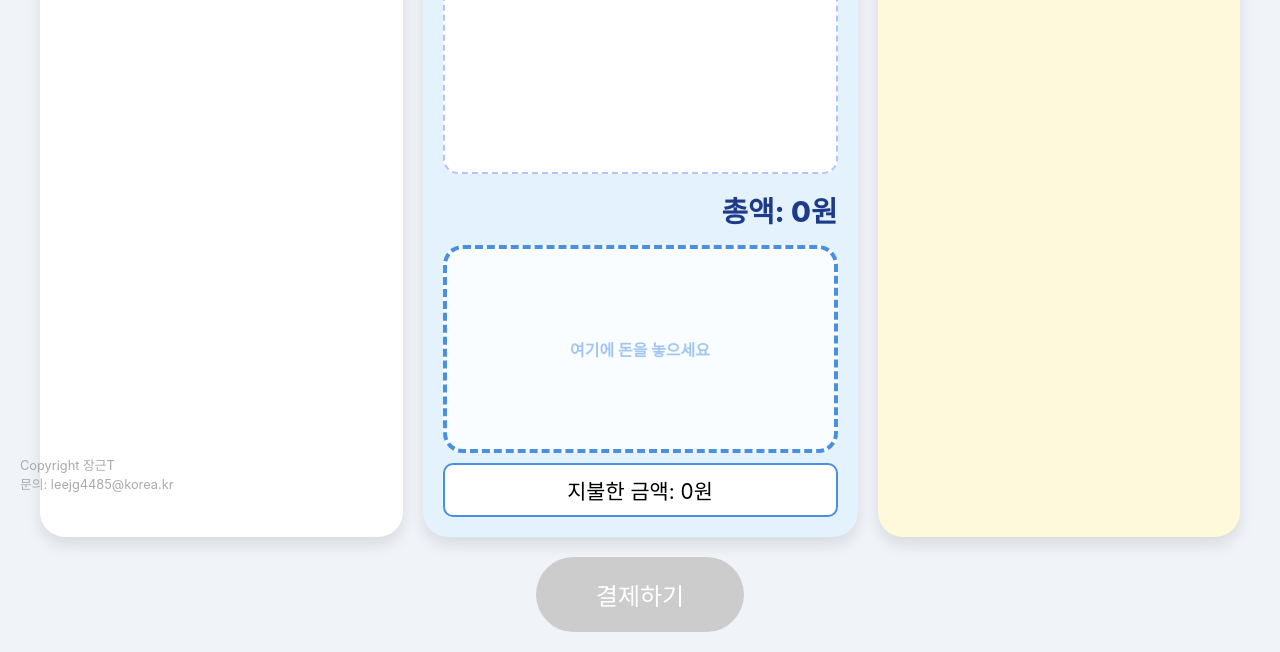
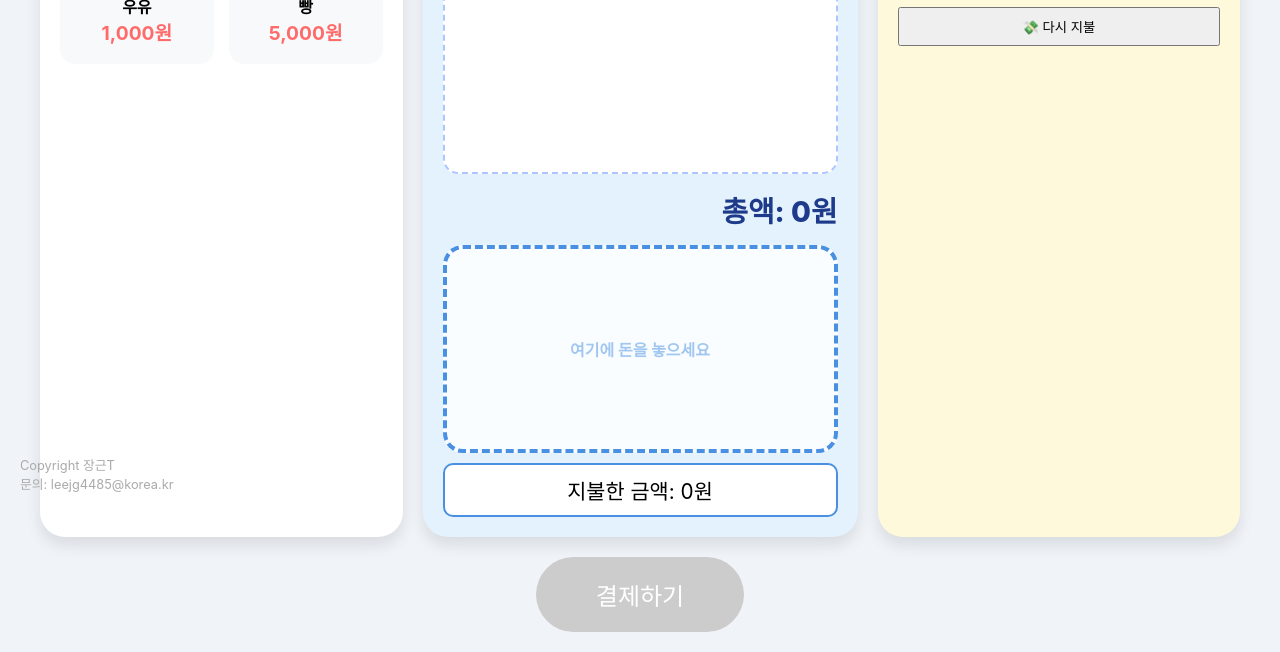
Before and after one commit to dlwkdrms97/sanyangmart, a plain HTML site: page index.html in a window 1280 px wide. Shown: the part 297-949 px from the top of the page. Drawn offline with Linux system fonts and the light colour scheme.

Commit message:
Add files via upload

```diff
--- a/index.html
+++ b/index.html
@@ -285,7 +285,7 @@
         let currentLevel = 1; let cart = []; let totalAmount = 0; let paidAmount = 0;
         const defaultItems = {
             1: [{ id: 1, name: '우유', price: 1000, emoji: '🥛' }, { id: 2, name: '빵', price: 5000, emoji: '🍞' }],
-            2: [{ id: 5, name: '사탕', price: 700, emoji: '🍭' }, { id: 6, name: '주스', price: 1200, emoji: '🧃' },
+            2: [{ id: 5, name: '사탕', price: 700, emoji: '🍭' }, { id: 6, name: '주스', price: 1200, emoji: '🧃' }]
         };
         let customItems = JSON.parse(localStorage.getItem('neulpum_mart_items')) || defaultItems;
 
```
